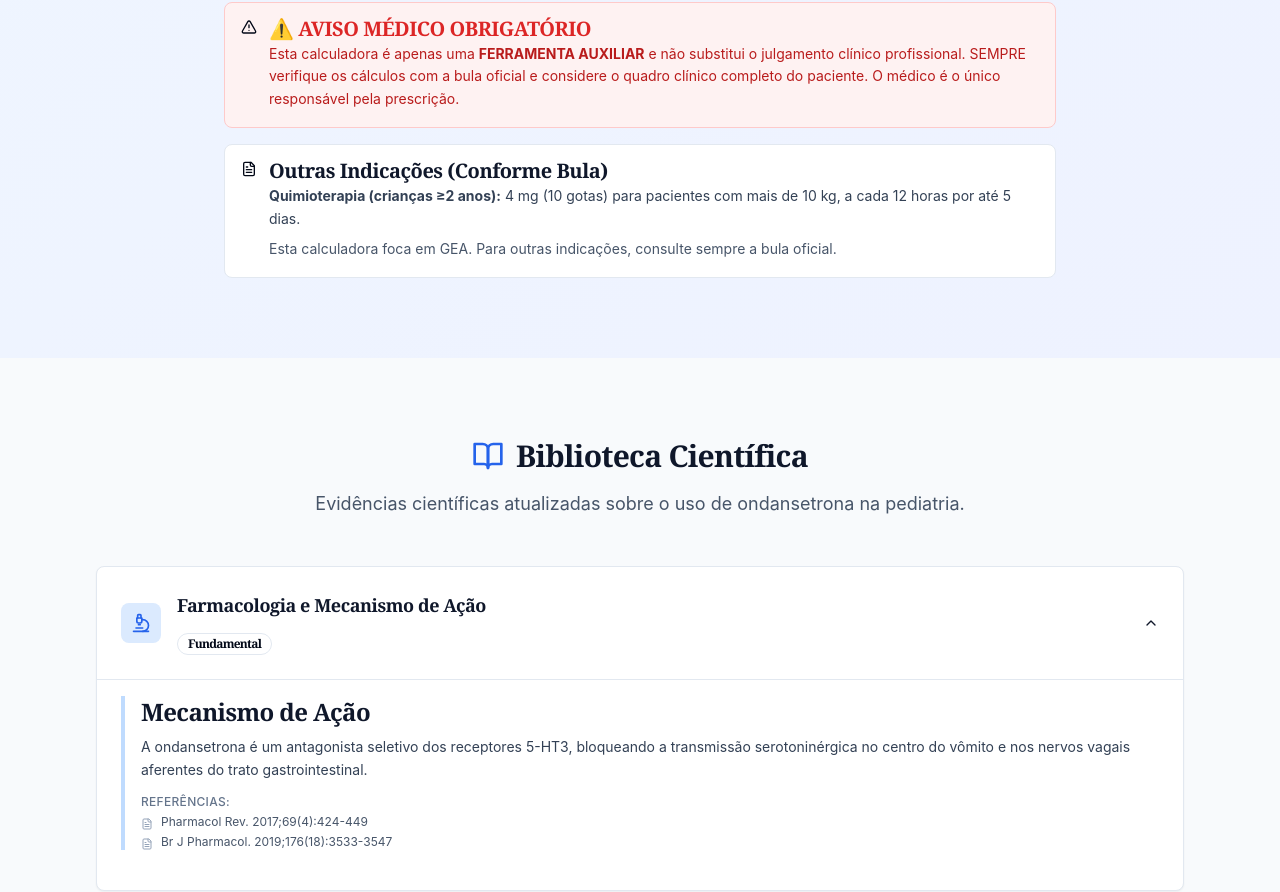
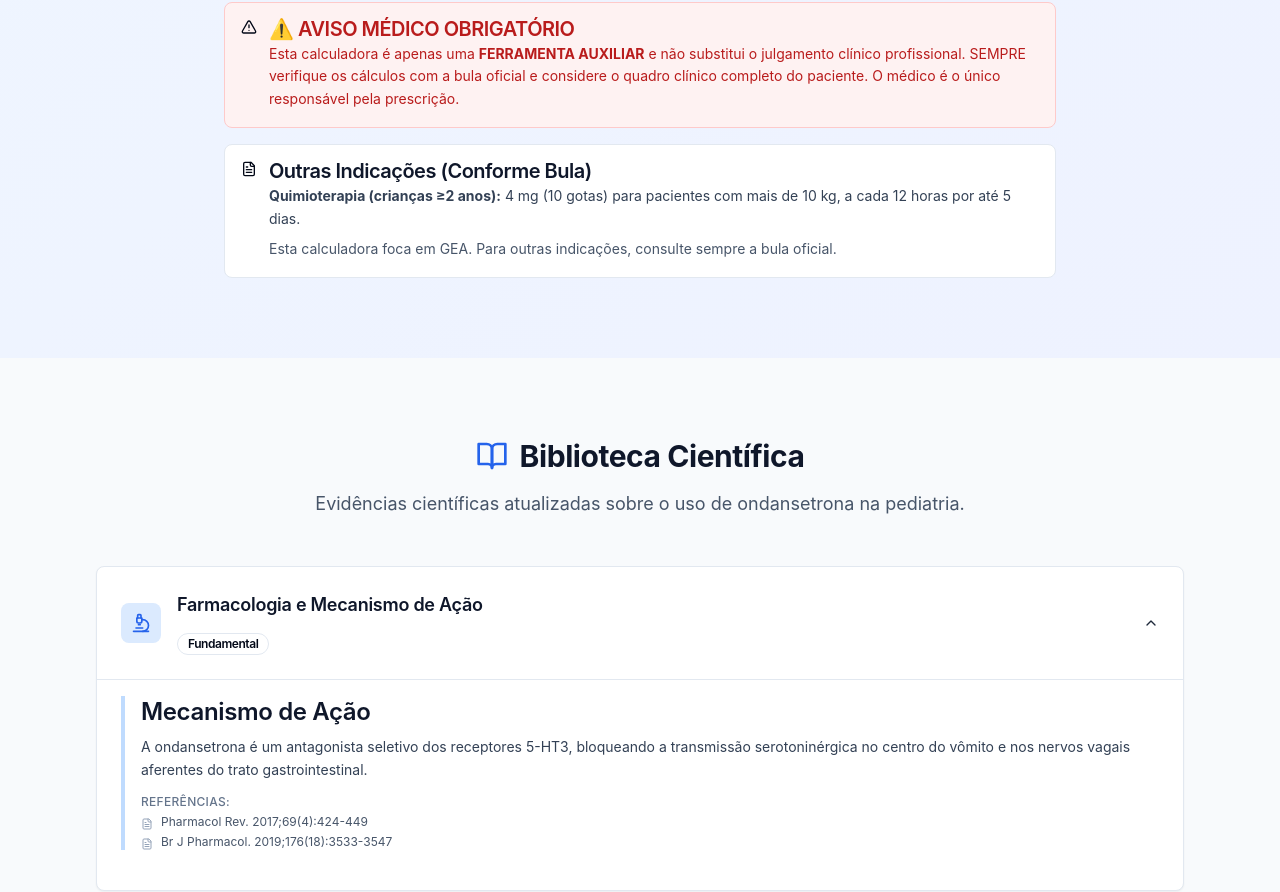
Before and after one commit to leonardogusso/enavo-gotas, a React (Vite) app: page / in a window 1280 px wide. Shown: the part 2273-3165 px from the top of the page. Built offline with nearby package versions, Linux system fonts and the light colour scheme.

Commit message:
Update index.css

```diff
--- a/src/styles/index.css
+++ b/src/styles/index.css
@@ -2,8 +2,8 @@
 @tailwind components;
 @tailwind utilities;
 
-/* Importação das fontes médicas otimizadas */
-@import url('https://fonts.googleapis.com/css2?family=Source+Sans+3:wght@300;400;500;600;700&family=Source+Serif+4:wght@400;500;600;700&display=swap');
+/* Importação das fontes profissionais médicas */
+@import url('https://fonts.googleapis.com/css2?family=IBM+Plex+Sans:wght@400;500;600;700&family=IBM+Plex+Mono:wght@500;600&display=swap');
 
 @layer base {
   :root {
@@ -28,10 +28,38 @@
     --ring: 221.2 83.2% 53.3%;
     --radius: 0.5rem;
 
-    /* Variáveis tipográficas médicas */
-    --font-primary: 'Source Sans 3', -apple-system, BlinkMacSystemFont, 'Segoe UI', Roboto, sans-serif;
-    --font-heading: 'Source Serif 4', Georgia, serif;
-    --font-clinical: 'SF Mono', Monaco, 'Cascadia Code', 'Roboto Mono', Consolas, monospace;
+    /* Variáveis tipográficas médicas profissionais */
+    --font-primary: 'IBM Plex Sans', -apple-system, BlinkMacSystemFont, 'Segoe UI', Roboto, sans-serif;
+    --font-mono: 'IBM Plex Mono', 'SF Mono', Monaco, 'Cascadia Code', 'Roboto Mono', Consolas, monospace;
+
+    /* Paleta Médica Profissional */
+    --medical-blue-50: 240 247 255;
+    --medical-blue-100: 224 240 255;
+    --medical-blue-500: 59 130 246;
+    --medical-blue-600: 37 99 235;
+    --medical-blue-700: 29 78 216;
+    --medical-blue-900: 30 58 138;
+
+    --medical-slate-50: 248 250 252;
+    --medical-slate-100: 241 245 249;
+    --medical-slate-200: 226 232 240;
+    --medical-slate-300: 203 213 225;
+    --medical-slate-600: 71 85 105;
+    --medical-slate-700: 51 65 85;
+    --medical-slate-800: 30 41 59;
+    --medical-slate-900: 15 23 42;
+
+    --medical-green-50: 240 253 244;
+    --medical-green-600: 22 163 74;
+    --medical-green-700: 21 128 61;
+
+    --medical-amber-50: 255 251 235;
+    --medical-amber-600: 217 119 6;
+    --medical-amber-700: 180 83 9;
+
+    --medical-red-50: 254 242 242;
+    --medical-red-600: 220 38 38;
+    --medical-red-700: 185 28 28;
   }
 
   .dark {
@@ -66,26 +94,46 @@
     @apply bg-background text-foreground;
     font-family: var(--font-primary);
     font-size: 16px;
-    line-height: 1.5;
+    line-height: 1.6;
+    color: rgb(51 65 85); /* slate-700 */
     -webkit-font-smoothing: antialiased;
     -moz-osx-font-smoothing: grayscale;
   }
 
-  /* Hierarquia tipográfica médica */
+  /* Hierarquia tipográfica médica profissional */
   h1, h2, h3, h4, h5, h6 {
-    font-family: var(--font-heading);
+    font-family: var(--font-primary);
     font-weight: 600;
-    line-height: 1.25;
-    letter-spacing: -0.025em;
-    color: #0f172a; /* Slate-900 para máximo contraste */
+    line-height: 1.2;
+    letter-spacing: -0.015em;
+    color: rgb(15 23 42); /* slate-900 */
   }
 
-  h1 { @apply text-4xl md:text-5xl; }
-  h2 { @apply text-3xl md:text-4xl; }
-  h3 { @apply text-2xl md:text-3xl; }
-  h4 { @apply text-xl md:text-2xl; }
-  h5 { @apply text-lg md:text-xl; }
-  h6 { @apply text-base md:text-lg; }
+  h1 {
+    @apply text-4xl md:text-5xl font-bold;
+    letter-spacing: -0.02em;
+  }
+
+  h2 {
+    @apply text-3xl md:text-4xl font-semibold;
+  }
+
+  h3 {
+    @apply text-2xl md:text-3xl font-semibold;
+    color: rgb(30 41 59); /* slate-800 */
+  }
+
+  h4 {
+    @apply text-xl md:text-2xl font-semibold;
+  }
+
+  h5 {
+    @apply text-lg md:text-xl font-semibold;
+  }
+
+  h6 {
+    @apply text-base md:text-lg font-semibold;
+  }
 
   p {
     @apply text-slate-700 leading-relaxed;
@@ -93,46 +141,80 @@
 
   /* Elementos específicos médicos */
   .dosage-display {
-    font-family: var(--font-clinical);
-    @apply text-5xl font-bold text-green-600;
+    font-family: var(--font-mono);
+    @apply text-6xl font-bold;
+    color: rgb(37 99 235); /* blue-600 */
     line-height: 1;
-    letter-spacing: -0.05em;
+    letter-spacing: -0.02em;
   }
 
   .clinical-data {
-    font-family: var(--font-clinical);
-    @apply font-medium text-slate-800;
-    letter-spacing: 0.025em;
+    font-family: var(--font-mono);
+    @apply text-lg font-semibold text-slate-900;
+    letter-spacing: 0.01em;
   }
 
   .warning-text {
-    @apply font-medium text-red-600;
+    @apply font-semibold text-red-700;
   }
 
   .scientific-reference {
-    @apply text-xs text-slate-500 italic leading-relaxed;
+    @apply text-xs text-slate-600 leading-relaxed;
+  }
+
+  /* Classes utilitárias médicas */
+  .medical-card {
+    @apply bg-white border border-slate-200 rounded-lg shadow-sm;
+  }
+
+  .medical-card-elevated {
+    @apply bg-white border border-slate-200 rounded-lg shadow-md hover:shadow-lg transition-shadow;
+  }
+
+  .medical-button-primary {
+    @apply bg-blue-600 hover:bg-blue-700 text-white font-medium px-6 py-3 rounded-lg transition-colors shadow-sm;
+  }
+
+  .medical-button-secondary {
+    @apply bg-white border-2 border-slate-300 text-slate-700 font-medium px-6 py-3 rounded-lg hover:bg-slate-50 transition-colors;
+  }
+
+  .medical-badge {
+    @apply inline-flex items-center px-3 py-1 rounded-full text-sm font-medium bg-slate-100 text-slate-700 border border-slate-200;
+  }
+
+  .medical-badge-primary {
+    @apply inline-flex items-center px-3 py-1 rounded-full text-sm font-medium bg-blue-50 text-blue-700 border border-blue-200;
+  }
+
+  .medical-section {
+    @apply py-20;
+  }
+
+  .medical-container {
+    @apply mx-auto max-w-6xl px-4 sm:px-6 lg:px-8;
   }
 }
 
 /* Scroll behavior suave */
 html {
   scroll-behavior: smooth;
-  scroll-padding-top: 80px; /* Compensa header fixo */
+  scroll-padding-top: 100px;
 }
 
 /* Otimizações para dispositivos médicos/tablets */
 @media (max-width: 768px) {
   body {
-    font-size: 17px; /* iOS padrão para melhor legibilidade em mobile */
+    font-size: 16px;
   }
 
   p {
-    line-height: 1.625; /* Mais espaçamento em mobile */
+    line-height: 1.65;
   }
 
   /* Ajuste do padding para dedos/luvas médicas */
   button, input, select, textarea {
-    min-height: 44px; /* Apple HIG recommendation */
+    min-height: 44px;
   }
 
   /* Aumenta área de toque para ambiente médico */
@@ -144,6 +226,10 @@ html {
 
 /* Alto contraste para ambientes clínicos com luz forte */
 @media (prefers-contrast: high) {
+  body {
+    color: rgb(15 23 42); /* slate-900 */
+  }
+
   p {
     @apply text-slate-800;
   }
@@ -162,17 +248,17 @@ html {
   }
 }
 
-/* Foco melhorado para navegação por teclado em ambiente médico */
+/* Foco melhorado para navegação por teclado */
 :focus-visible {
   @apply outline-2 outline-offset-2 outline-blue-600;
   outline-style: solid;
 }
 
-/* Melhorias para impressão (bulas, receitas) */
+/* Melhorias para impressão (bulas, receitas, protocolos) */
 @media print {
   body {
     font-family: var(--font-primary);
-    font-size: 12pt;
+    font-size: 11pt;
     line-height: 1.4;
     color: black;
   }
@@ -183,5 +269,41 @@ html {
 
   h1, h2, h3 {
     page-break-after: avoid;
+    color: black;
+  }
+
+  .medical-card {
+    border: 1px solid #000;
+    break-inside: avoid;
+    box-shadow: none;
+  }
+
+  .dosage-display {
+    color: #000;
   }
 }
+
+/* Animações sutis e profissionais */
+@keyframes fadeIn {
+  from {
+    opacity: 0;
+    transform: translateY(10px);
+  }
+  to {
+    opacity: 1;
+    transform: translateY(0);
+  }
+}
+
+.animate-fadeIn {
+  animation: fadeIn 0.4s ease-out;
+}
+
+/* Estados de hover profissionais */
+.medical-hover {
+  @apply transition-all duration-200;
+}
+
+.medical-hover:hover {
+  @apply transform -translate-y-0.5 shadow-md;
+}
```
